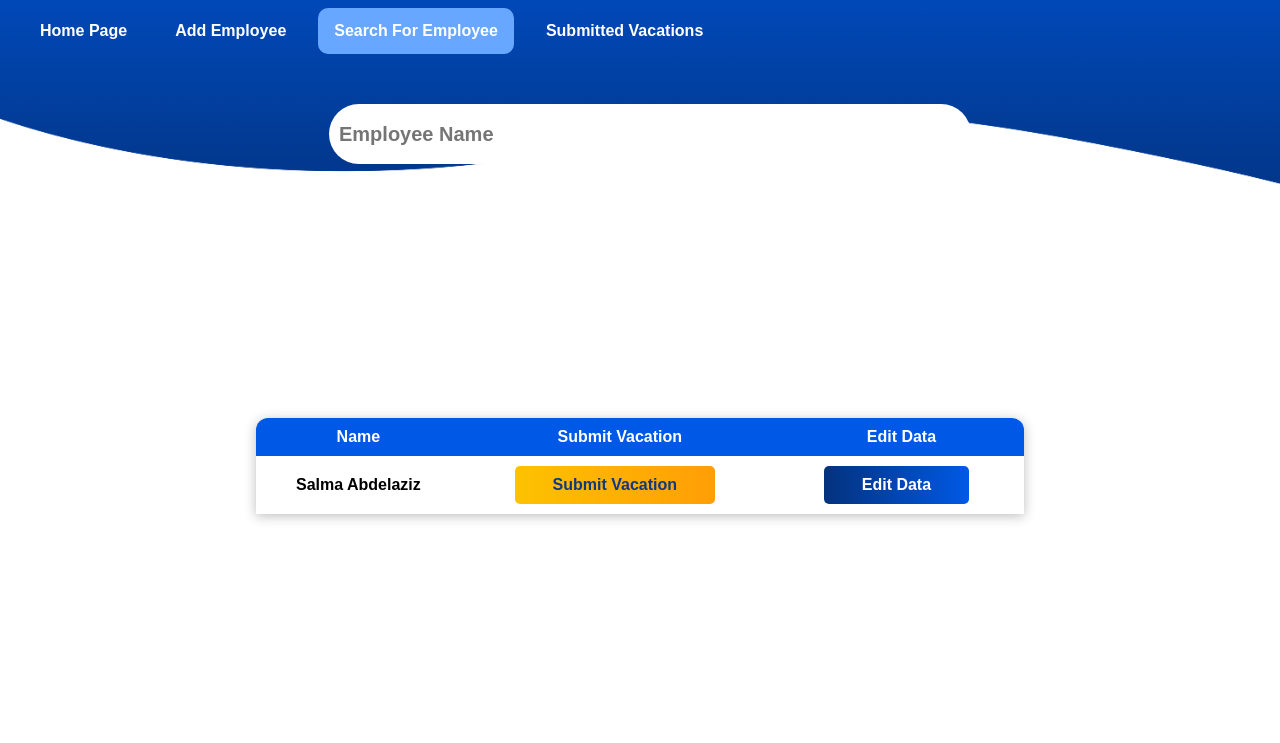
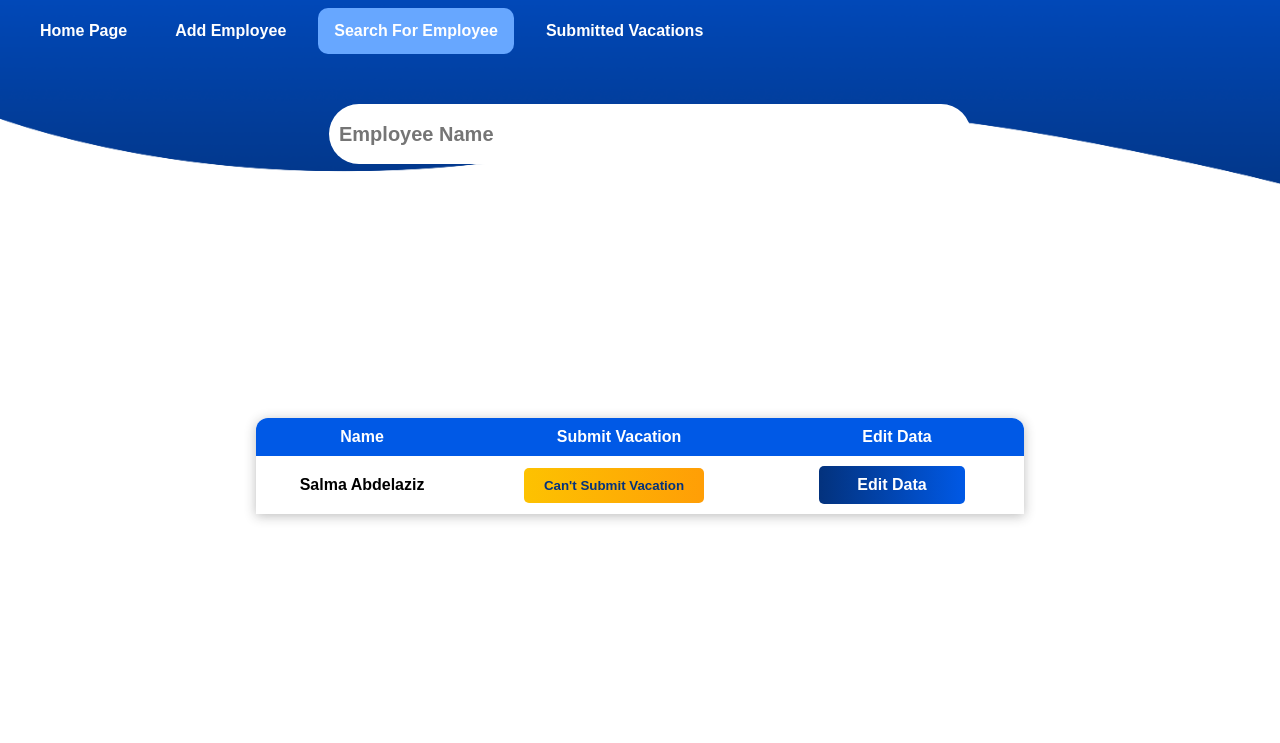
Before and after one commit to 3bde1r7man/HR_web, a Django app: page /search/ in a window 1280 px wide. Shown: the top 743 px of the page. Run offline with Django 4.2, Linux system fonts and the light colour scheme; data comes from the database, SQL or seed files in the repository; both versions use the stored data as it was after the commit.

Commit message:
disabled submiting for 0 vacation days employees

```diff
--- a/hr_web/hr_app/static/js/search.js
+++ b/hr_web/hr_app/static/js/search.js
@@ -1,30 +1,23 @@
 $(document).ready(function() {
-    // Get the search input element
     var searchInput = document.getElementById('search-input');
-    var delayTimer; // Variable to hold the timer
+    var delayTimer;
+    searchInput.addEventListener('input', function() {
+        clearTimeout(delayTimer);
 
-    // Add event listener for input changes
-    searchInput.addEventListener('input', function() {
-        clearTimeout(delayTimer); // Clear the previous timer
-
-        // Set a new timer to delay the search
         delayTimer = setTimeout(function() {
-            // Get the search query from the input field
             var query = searchInput.value.trim();
-
-            // Perform AJAX request to the server
             $.ajax({
-                url: searchUrl, // Use the searchUrl variable here
+                url: searchUrl,
                 method: 'GET',
                 data: { query: query },
                 success: function(response) {
-                    // Update the table body with the retrieved data
+
                     $('#employee-table-body').html($(response).find('#employee-table-body').html());
                 },
                 error: function(error) {
                     console.log(error);
                 }
             });
-        }, 500); // Delay for 500 milliseconds (adjust as needed)
+        }, 500);
     });
 });
--- a/hr_web/hr_app/static/style/searchStyle.css
+++ b/hr_web/hr_app/static/style/searchStyle.css
@@ -117,7 +117,6 @@ th {
     padding: 10px 20px;
     border: none;
     border-radius: 5px;
-    cursor: pointer;
     margin-right: 10px;
 
 }
--- a/hr_web/hr_app/templates/search.html
+++ b/hr_web/hr_app/templates/search.html
@@ -26,8 +26,18 @@
             <tr>
                 <td>{{ employee.firstname }} {{ employee.lastname }}</td>
                 <td>
-                    <button class="button1">
-                        <a href="{% url 'form' pk=employee.userid %}">Submit Vacation</a>
+                    <button id="vac" class="button1">
+                        {% if employee.vcation_days != 0 %}
+                        <script>
+                            document.getElementById("vac").disabled = false
+                        </script>
+                        <a id="vacRef" href="{% url 'form' pk=employee.userid %}">Submit Vacation</a>
+                        {%else%}
+                        <script>
+                            document.getElementById("vac").disabled = true
+                        </script>
+                        Can't Submit Vacation
+                        {%endif%}
                     </button>
                 </td>
                 <td>
```
Also changed, not shown: hr_web/db.sqlite3.
